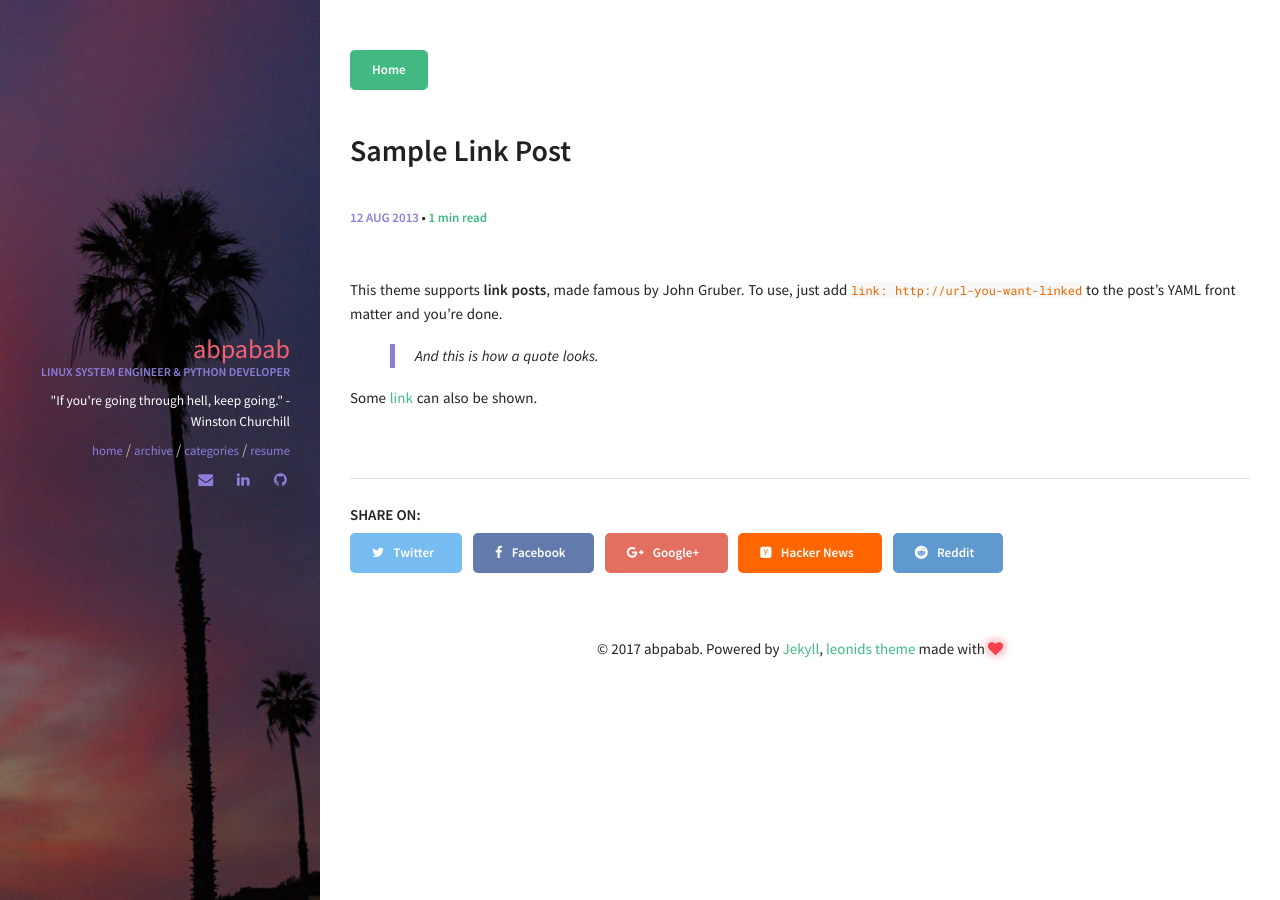
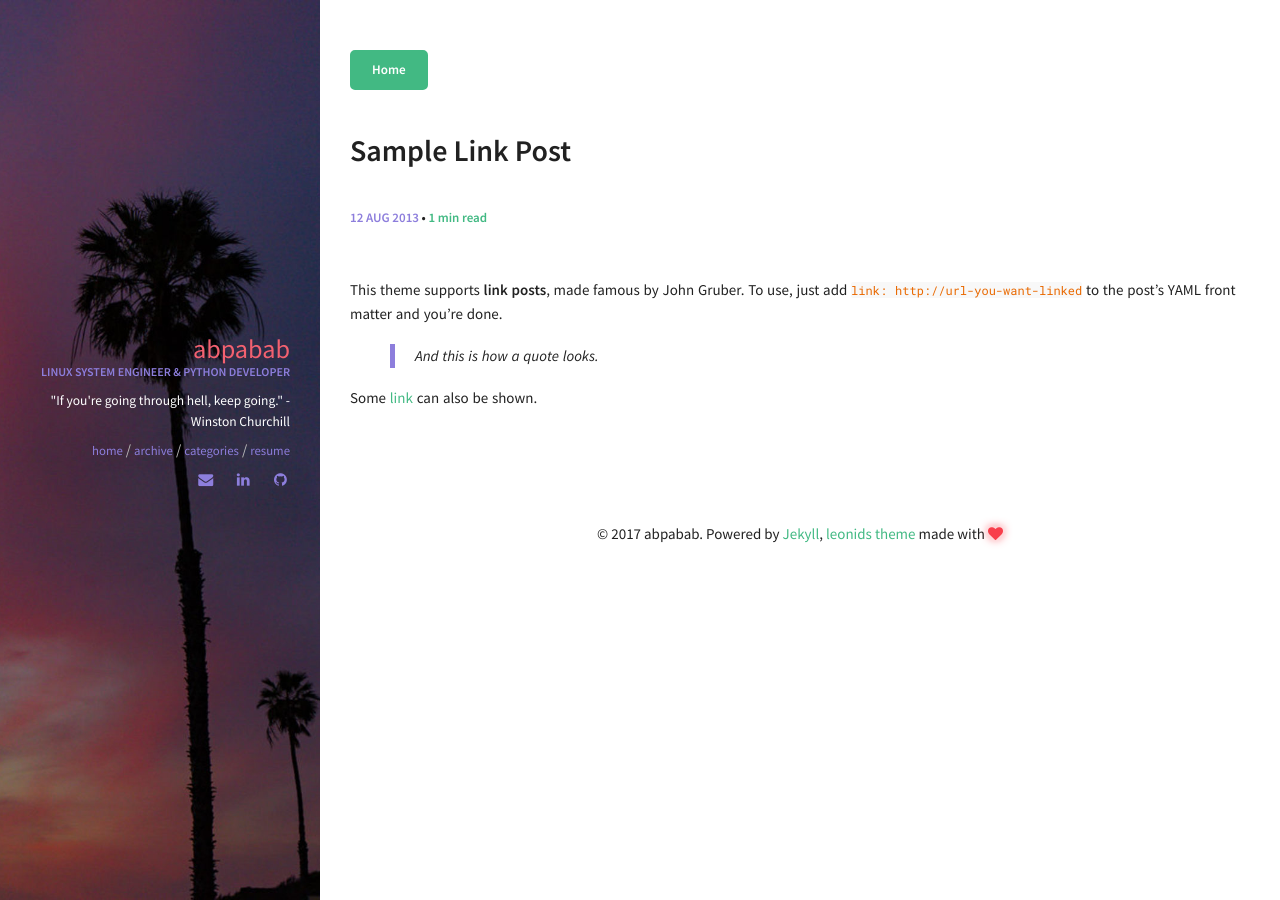
Before and after one commit to abpabab/blog, a Jekyll site: the page built from _posts/2013-08-12-sample-link-post.md, in a window 1280 px wide. Built offline with Jekyll 4.4.1, drawn with Linux system fonts in a browser that asks for light colours.

Commit message:
update post

```diff
--- a/_config.yml
+++ b/_config.yml
@@ -1,6 +1,6 @@
 title: abpabab
 email: abpabab@gmail.com
-description: a blog
+description: a blog.
 url: https://abpabab.github.io/blog
 keywords: ["Linux", "System Engineer", "Python"]
 
--- a/_includes/head.html
+++ b/_includes/head.html
@@ -19,26 +19,12 @@
   <meta name="viewport" content="width=device-width, initial-scale=1.0">
   <meta name="theme-color" content="#f5f5f5">
 
-  <!-- Twitter Tags -->
-  <meta name="twitter:card" content="summary">
-  <meta name="twitter:title" content="{{ title }}">
-  <meta name="twitter:description" content="{{ description }}">
-  <meta name="twitter:image" content="{{ site.url }}/img/abpabab.png">
-
-  <!-- Open Graph Tags -->
-  <meta property="og:type" content="blog">
-  <meta property="og:url" content="{{ site.url }}">
-  <meta property="og:title" content="{{ title }}">
-  <meta property="og:description" content="{{ description }}">
-  <meta property="og:image" content="{{ site.url }}/img/abpabab.png">
-  <title>{{ title }}</title>
-
   <!-- CSS files -->
   <link rel="stylesheet" href="{{ site.url }}/css/font-awesome.min.css">
   <link rel="stylesheet" href="{{ site.url }}/css/main.css">
 
   <link rel="canonical" href="{{ page.url | replace:'index.html','' | prepend: site.url }}">
-  <link rel="alternate" type="application/rss+xml" title="{{ site.title }}" href="{{ " /feed.xml " | prepend: site.url }}" />
+  <link rel="alternate" type="application/rss+xml" title="{{ site.title }}" href="{{ "/feed.xml " | prepend: site.url }}" />
 
   <!-- Icons -->
   <link rel="shortcut icon" href="{{ site.url }}/favicon.png">
--- a/_layouts/page.html
+++ b/_layouts/page.html
@@ -13,9 +13,3 @@ layout: default
 
 
   </div><!-- end page content -->
-
-
-  {% if site.owner.disqus-shortname and page.comments == true %}
-  <div id="disqus_thread"></div>
-  {% include disqus.html %}
-  {% endif %}
--- a/_layouts/post.html
+++ b/_layouts/post.html
@@ -39,29 +39,3 @@ layout: default
     {{ content }}
   </article>
 </div>
-
-<div class="share-buttons">
-  <h6>Share on: </h6>
-  <ul>
-    <li>
-      <a href="https://twitter.com/intent/tweet?text={{ site.url }}{{ page.url }}" class="twitter btn" title="Share on Twitter"><i class="fa fa-twitter"></i><span> Twitter</span></a>
-    </li>
-    <li>
-      <a href="https://www.facebook.com/sharer/sharer.php?u={{ site.url }}{{ page.url }}" class="facebook btn" title="Share on Facebook"><i class="fa fa-facebook"></i><span> Facebook</span></a>
-    </li>
-    <li>
-      <a href="https://plus.google.com/share?url={{ site.url }}{{ page.url }}" class="google-plus btn" title="Share on Google Plus"><i class="fa fa-google-plus"></i><span> Google+</span></a>
-    </li>
-    <li>
-      <a href="https://news.ycombinator.com/submitlink?u={{ site.url }}{{ page.url }}" class="hacker-news btn" title="Share on Hacker News"><i class="fa fa-hacker-news"></i><span> Hacker News</span></a>
-    </li>
-    <li>
-      <a href="https://www.reddit.com/submit?url={{ site.url }}{{ page.url }}" class="reddit btn" title="Share on Reddit"><i class="fa fa-reddit"></i><span> Reddit</span></a>
-    </li>
-  </ul>
-</div><!-- end share-buttons -->
-
-{% if site.owner.disqus-shortname and page.comments == true %}
-<div id="disqus_thread"></div>
-{% include disqus.html %}
-{% endif %}
--- a/_layouts/resume.html
+++ b/_layouts/resume.html
@@ -28,5 +28,4 @@ layout: default
         </div>
     </div>
 
-
 </div>
```
